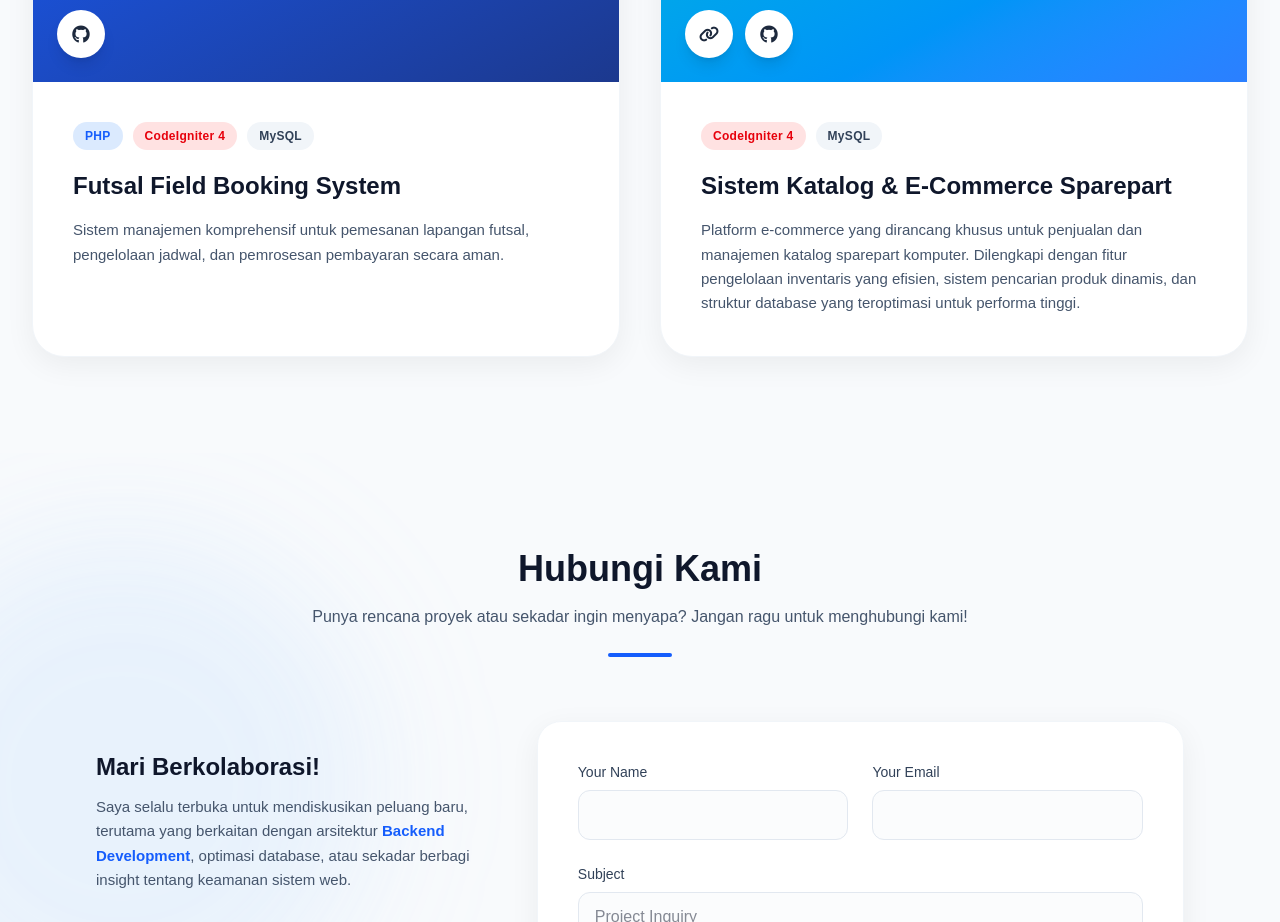
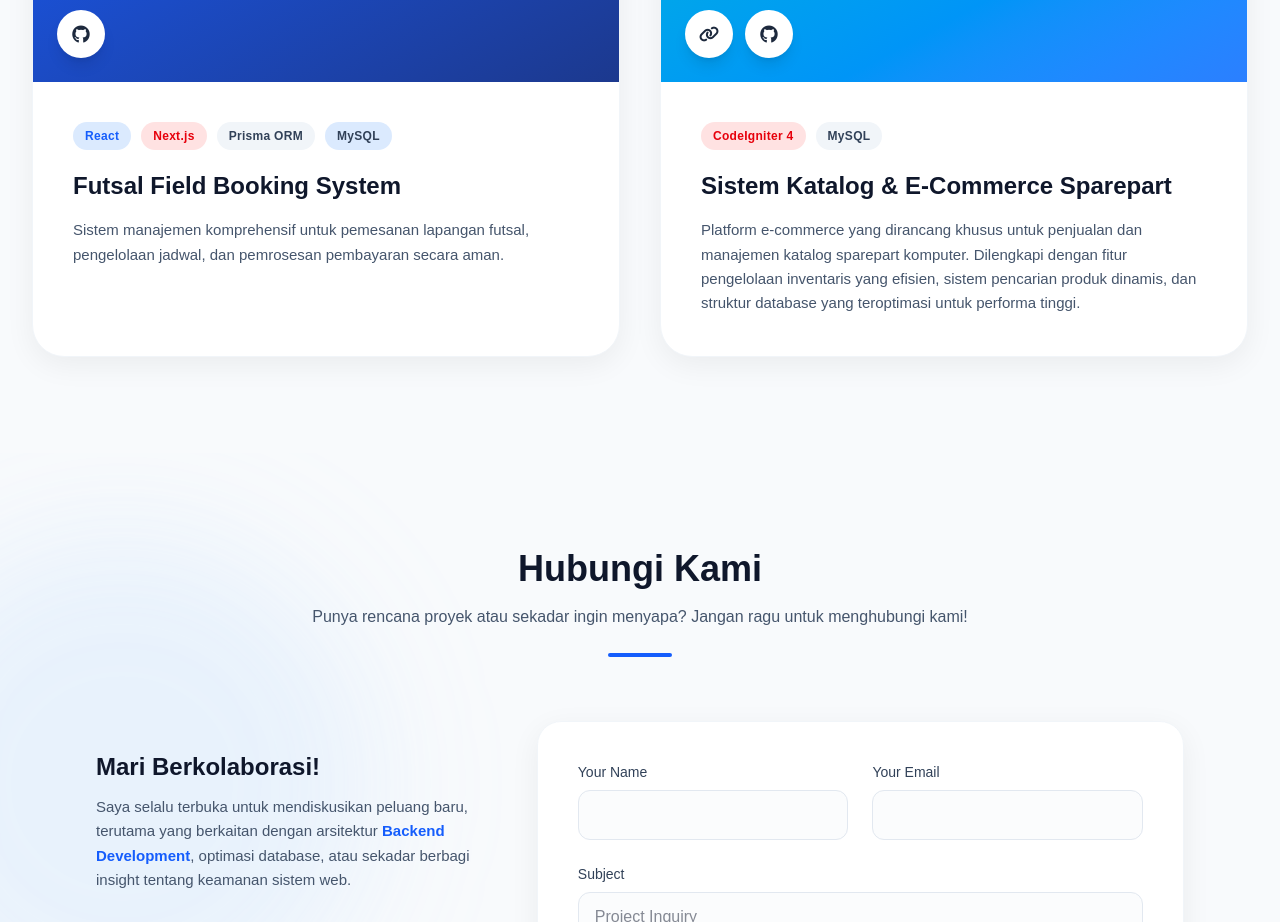
Before and after one commit to FalaahHamidHutasoit/portofolio, a Next.js app: page / in a window 1280 px wide. Shown: the part 3480-4402 px from the top of the page. Built offline with nearby package versions, Linux system fonts and the light colour scheme.

Commit message:
Update Code Project

```diff
--- a/app/components/Projects.js
+++ b/app/components/Projects.js
@@ -11,14 +11,15 @@ export default function Projects() {
       title: "Futsal Field Booking System",
       bgGradient: "from-blue-600 to-blue-900",
       techs: [
-        { name: "PHP", color: "bg-blue-100 text-blue-600" },
-        { name: "CodeIgniter 4", color: "bg-red-100 text-red-600" },
-        { name: "MySQL", color: "bg-slate-100 text-slate-700" }
+        { name: "React", color: "bg-blue-100 text-blue-600" },
+        { name: "Next.js", color: "bg-red-100 text-red-600" },
+        { name: "Prisma ORM", color: "bg-slate-100 text-slate-700" },
+        { name: "MySQL", color: "bg-blue-100 text-slate-700" }
       ],
       description: "Sistem manajemen komprehensif untuk pemesanan lapangan futsal, pengelolaan jadwal, dan pemrosesan pembayaran secara aman.",
       links: {
         demo: "#",
-        github: "https://github.com/FalaahHamidHutasoit/Website-Futsal"
+        github: "https://github.com/FalaahHamidHutasoit/Futsal-Web"
       }
     },
     {
```
